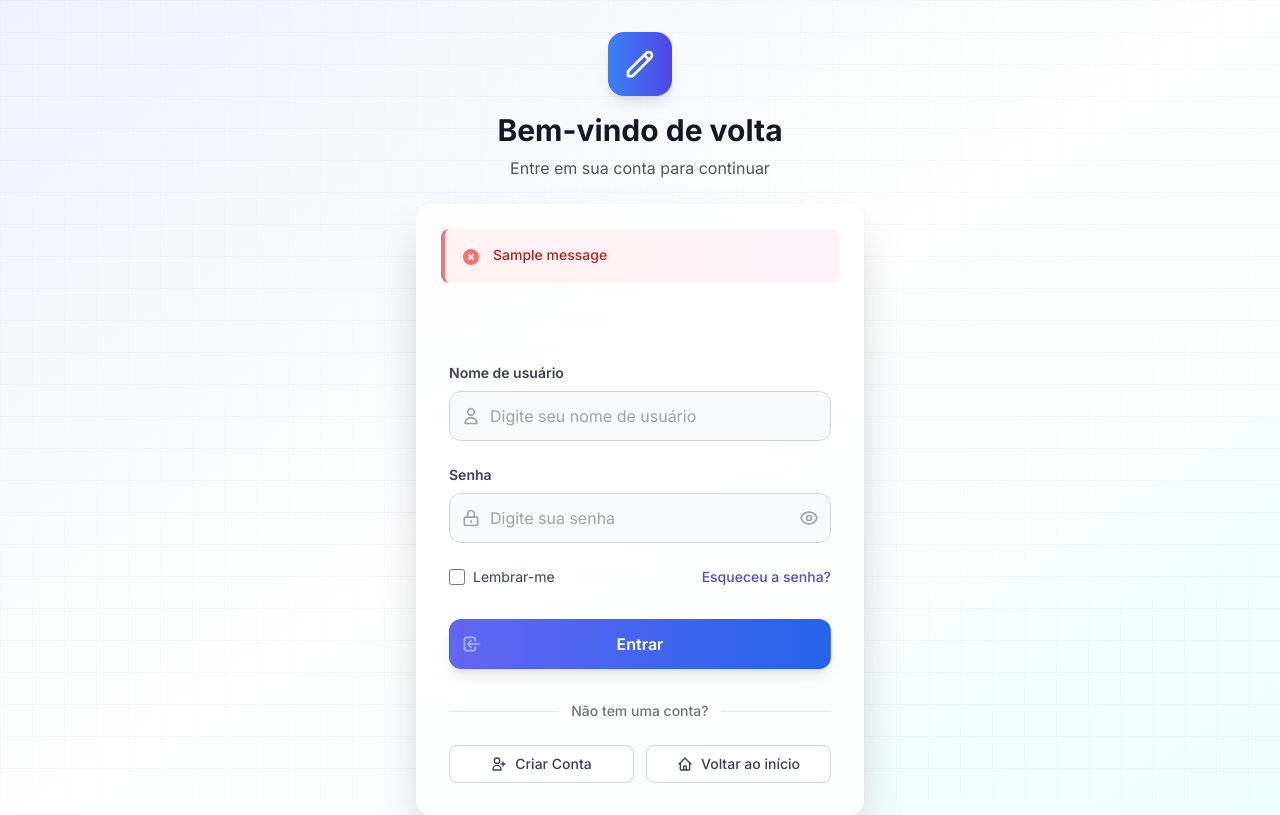
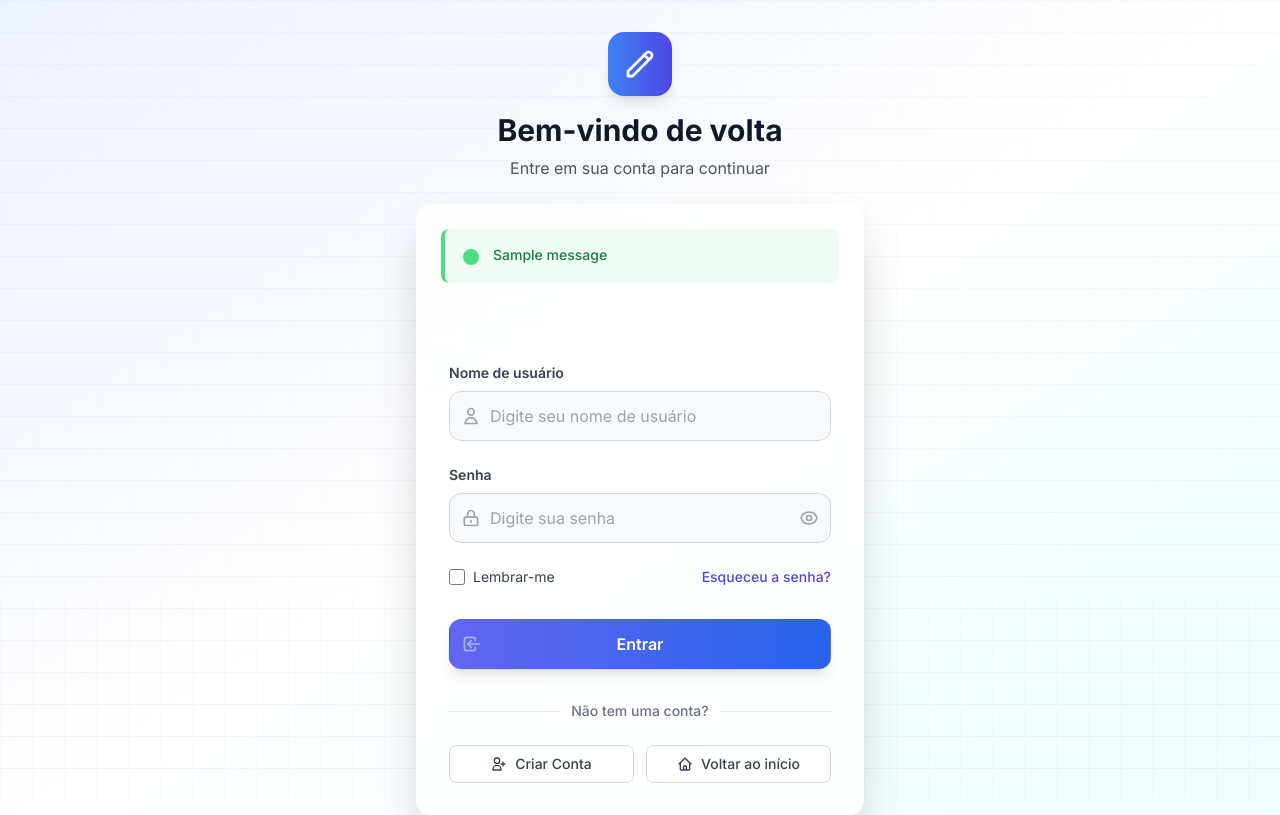
Before and after one commit to GuiDev115/django-blog, a Django app: page /login/ in a window 1280 px wide. Shown: the top 815 px of the page. Run offline with Django 5.2, Linux system fonts and the light colour scheme; tables that the repository leaves empty hold one stand-in row (values such as "Sample post"); one stand-in notice (Sample message) is shown; some libraries are stand-ins or nearby versions.

Commit message:
:tada: finalização do projeto

```diff
--- a/blog/forms.py
+++ b/blog/forms.py
@@ -3,6 +3,7 @@ from django.contrib.auth.forms import UserCreationForm
 from .models import Artigo, Usuario
 from .models import Categoria
 
+# Essa classe é responsável por criar o formulário de criação de artigos
 class ArtigoForm(forms.ModelForm):
     class Meta:
         model = Artigo
@@ -13,6 +14,7 @@ class ArtigoForm(forms.ModelForm):
             'categorias': forms.CheckboxSelectMultiple(),
         }
 
+# Essa classe é responsável por criar o formulário de registro de usuários
 class CustomUserCreationForm(UserCreationForm):
     email = forms.EmailField(required=True)
 
@@ -27,6 +29,7 @@ class CustomUserCreationForm(UserCreationForm):
             user.save()
         return user
 
+# Essa classe é responsável por criar o formulário de categorias
 class CategoriaForm(forms.ModelForm):
     class Meta:
         model = Categoria
--- a/blog/models.py
+++ b/blog/models.py
@@ -3,6 +3,7 @@ from django.contrib.auth.models import AbstractUser, Group, Permission
 from django.utils import timezone
 
 
+# Classe do usuario
 class Usuario(AbstractUser):
     """
     Modelo personalizado de usuário com campo para tipo de usuário
@@ -52,6 +53,7 @@ class Usuario(AbstractUser):
         verbose_name_plural = 'Usuários'
 
 
+# Classe para solicitar um model para o usuario se tornar redator
 class SolicitacaoRedator(models.Model):
     """
     Modelo para representar solicitações de usuários para se tornarem redatores
@@ -87,6 +89,7 @@ class SolicitacaoRedator(models.Model):
         verbose_name = 'Solicitação de Redator'
         verbose_name_plural = 'Solicitações de Redator'
 
+# Classe para solicitacao de artigo
 class SolicitacaoArtigo(models.Model):
     """
     Modelo para representar solicitações de criação de artigos por usuários
@@ -105,7 +108,7 @@ class SolicitacaoArtigo(models.Model):
         related_name='solicitacoes_artigo_aprovadas'
     )
 
-    def aprovar(self, admin_usuario):
+    def aprovar(self, admin_usuario): # Funcao para aprovar o artigo
         """
         Método para aprovar uma solicitação de artigo
         """
--- a/blog/templates/blog/login.html
+++ b/blog/templates/blog/login.html
@@ -29,14 +29,14 @@
             <!-- Card Principal -->
             <div class="bg-white/80 backdrop-blur-sm shadow-2xl rounded-2xl border border-white/20 overflow-hidden">
                 <!-- Mensagens -->
-                {% if messages %}
+                {% if messages  %}
                     {% for message in messages %}
-                        <div class="bg-gradient-to-r from-red-50 to-pink-50 border-l-4 border-red-400 p-4 m-6 rounded-lg">
+                        <div class="bg-gradient-to-r from-green-50 to-green-50 border-l-4 border-green-400 p-4 m-6 rounded-lg">
                             <div class="flex">
-                                <svg class="w-5 h-5 text-red-400 mr-3 mt-0.5" fill="currentColor" viewBox="0 0 20 20">
-                                    <path fill-rule="evenodd" d="M10 18a8 8 0 100-16 8 8 0 000 16zM8.707 7.293a1 1 0 00-1.414 1.414L8.586 10l-1.293 1.293a1 1 0 101.414 1.414L10 11.414l1.293 1.293a1 1 0 001.414-1.414L11.414 10l1.293-1.293a1 1 0 00-1.414-1.414L10 8.586 8.707 7.293z" clip-rule="evenodd"></path>
+                                <svg class="w-5 h-5 text-green-400 mr-3 mt-0.5" fill="currentColor" viewBox="0 0 20 20">
+                                    <path fill-rule="" d="M10 18a8 8 0 100-16 8 8 0 000 16zM8.707 7.293a1 1 0 00-1.414 1.414L8.586 10l-1.293 1.293a1 1 0 101.414 1.414L10 11.414l1.293 1.293a1 1 0 001.414-1.414L11.414 10l1.293-1.293a1 1 0 00-1.414-1.414L10 8.586 8.707 7.293z" clip-rule="evenodd"></path>
                                 </svg>
-                                <p class="text-sm text-red-700 font-medium">{{ message }}</p>
+                                <p class="text-sm text-green-700 font-medium">{{ message }}</p>
                             </div>
                         </div>
                     {% endfor %}
--- a/blog/templates/blog/register.html
+++ b/blog/templates/blog/register.html
@@ -1,6 +1,7 @@
 {% load static %}
 <!DOCTYPE html>
 <html lang="pt-BR">
+
 <head>
     <meta charset="UTF-8">
     <meta name="viewport" content="width=device-width, initial-scale=1.0">
@@ -9,8 +10,9 @@
     <link href="{% static 'css/style.css' %}" rel="stylesheet">
     <link href="https://fonts.googleapis.com/css2?family=Inter:wght@300;400;500;600;700&display=swap" rel="stylesheet">
 </head>
+
 <body class="bg-gradient-to-br from-indigo-50 via-white to-cyan-50 min-h-screen font-inter">
-    <!-- Background Pattern -->
+    <!-- Background -->
     <div class="absolute inset-0 bg-grid-slate-100 [mask-image:linear-gradient(0deg,#fff,rgba(255,255,255,0.6))] -z-10"></div>
 
     <div class="flex items-center justify-center min-h-screen px-4 py-8">
--- a/blog/urls.py
+++ b/blog/urls.py
@@ -4,6 +4,8 @@ from . import views
 urlpatterns = [
     # URLs principais
     path('', views.index, name='index'),
+
+    # URL de artigo
     path('artigos/', views.artigo_list, name='artigo_list'),
     path('artigo/<int:pk>/', views.artigo_detail, name='artigo_detail'),
     path('artigo/novo/', views.artigo_create, name='artigo_create'),
```
Also changed, not shown: README.md, blog/templates/blog/partials/navigation.html (deleted), db.sqlite3.
